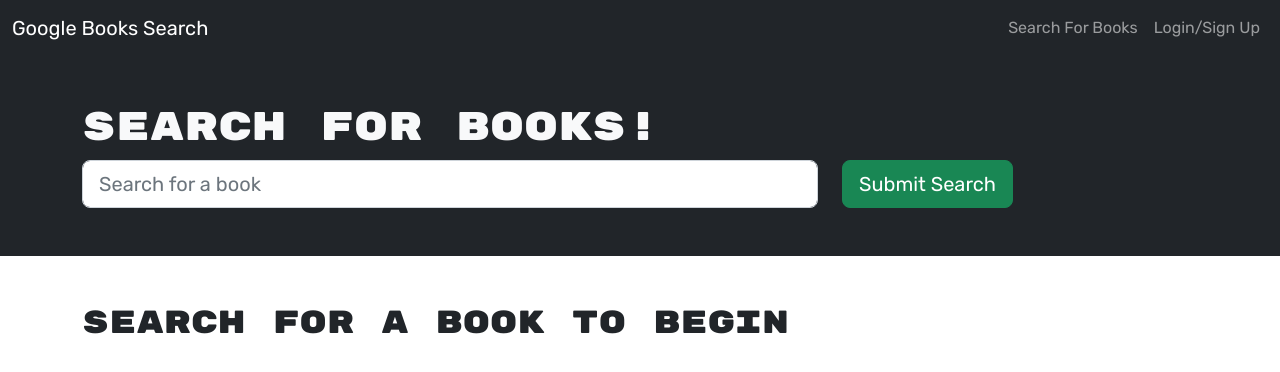
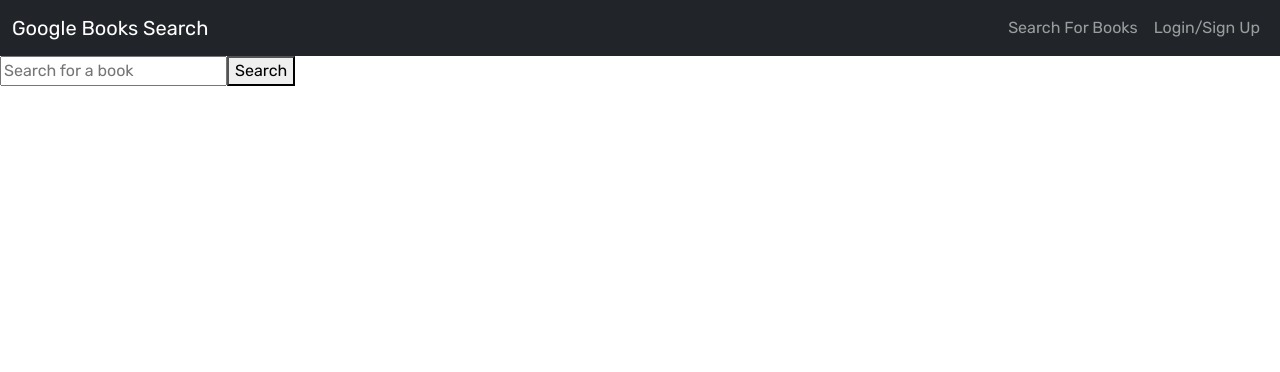
Before and after one commit to EthanForrestCarr/BookSearchEngine, a React (Vite) app in the folder client/: page / in a window 1280 px wide. Shown: the top 372 px of the page. Built offline with nearby package versions, Linux system fonts and the light colour scheme.

Commit message:
whoops.. refactored backwards. Swapped into Searchbooks.tsx page. types need fixing now.

```diff
--- a/client/src/pages/SavedBooks.tsx
+++ b/client/src/pages/SavedBooks.tsx
@@ -1,77 +1,48 @@
-import React, { useState } from 'react';
-import { useMutation } from '@apollo/client';
-import { SAVE_BOOK } from '../utils/mutations';
-import { searchGoogleBooks } from '../utils/API';
+import React from 'react';
+import { useQuery, useMutation } from '@apollo/client';
+import { GET_ME } from '../utils/queries';
+import { REMOVE_BOOK } from '../utils/mutations';
 
-const SearchBooks = () => {
-  const [searchInput, setSearchInput] = useState('');
-  const [searchResults, setSearchResults] = useState([]);
-  const [saveBook] = useMutation(SAVE_BOOK);
+const SavedBooks = () => {
+  const { loading, error, data } = useQuery(GET_ME);
+  const [removeBook] = useMutation(REMOVE_BOOK);
 
-  const handleFormSubmit = async (event: React.FormEvent<HTMLFormElement>) => {
-    event.preventDefault();
-
-    if (!searchInput) {
-      return;
-    }
-
+  const handleRemoveBook = async (bookId: string) => {
     try {
-      const response = await searchGoogleBooks(searchInput);
-      if (!response.ok) {
-        throw new Error('Something went wrong!');
-      }
-
-      const { items } = await response.json();
-      const bookData = items.map((book: any) => ({
-        bookId: book.id,
-        authors: book.volumeInfo.authors || ['No author listed'],
-        title: book.volumeInfo.title,
-        description: book.volumeInfo.description || 'No description available',
-        image: book.volumeInfo.imageLinks?.thumbnail || '',
-        link: book.volumeInfo.infoLink,
-      }));
-
-      setSearchResults(bookData);
-      setSearchInput('');
-    } catch (err) {
-      console.error(err);
-    }
-  };
-
-  const handleSaveBook = async (book: any) => {
-    try {
-      await saveBook({
-        variables: { ...book },
+      await removeBook({
+        variables: { bookId },
       });
     } catch (err) {
       console.error(err);
     }
   };
 
+  if (loading) return <p>Loading...</p>;
+  if (error) return <p>Error: {error.message}</p>;
+
+  const savedBooks = data?.me.savedBooks || [];
+
   return (
     <div>
-      <form onSubmit={handleFormSubmit}>
-        <input
-          type="text"
-          placeholder="Search for a book"
-          value={searchInput}
-          onChange={(e) => setSearchInput(e.target.value)}
-        />
-        <button type="submit">Search</button>
-      </form>
-
+      <h2>Saved Books</h2>
+      {savedBooks.length ? (
         <div>
-        {searchResults.map((book) => (
+          {savedBooks.map((book: any) => (
             <div key={book.bookId}>
               <h3>{book.title}</h3>
               <p>{book.authors.join(', ')}</p>
               <p>{book.description}</p>
-            <button onClick={() => handleSaveBook(book)}>Save Book</button>
+              <button onClick={() => handleRemoveBook(book.bookId)}>
+                Remove Book
+              </button>
             </div>
           ))}
         </div>
+      ) : (
+        <p>You have no saved books.</p>
+      )}
     </div>
   );
 };
 
-export default SearchBooks;
+export default SavedBooks;
--- a/client/src/pages/SearchBooks.tsx
+++ b/client/src/pages/SearchBooks.tsx
@@ -1,156 +1,76 @@
-import { useState, useEffect } from 'react';
-import type { FormEvent } from 'react';
-import {
-  Container,
-  Col,
-  Form,
-  Button,
-  Card,
-  Row
-} from 'react-bootstrap';
-
-import Auth from '../utils/auth';
-import { saveBook, searchGoogleBooks } from '../utils/API';
-import { saveBookIds, getSavedBookIds } from '../utils/localStorage';
-import type { Book } from '../models/Book';
-import type { GoogleAPIBook } from '../models/GoogleAPIBook';
+import React, { useState } from 'react';
+import { useMutation } from '@apollo/client';
+import { SAVE_BOOK } from '../utils/mutations';
+import { searchGoogleBooks } from '../utils/API';
 
 const SearchBooks = () => {
-  // create state for holding returned google api data
-  const [searchedBooks, setSearchedBooks] = useState<Book[]>([]);
-  // create state for holding our search field data
   const [searchInput, setSearchInput] = useState('');
+  const [searchResults, setSearchResults] = useState([]);
+  const [saveBook] = useMutation(SAVE_BOOK);
 
-  // create state to hold saved bookId values
-  const [savedBookIds, setSavedBookIds] = useState(getSavedBookIds());
-
-  // set up useEffect hook to save `savedBookIds` list to localStorage on component unmount
-  // learn more here: https://reactjs.org/docs/hooks-effect.html#effects-with-cleanup
-  useEffect(() => {
-    return () => saveBookIds(savedBookIds);
-  });
-
-  // create method to search for books and set state on form submit
-  const handleFormSubmit = async (event: FormEvent<HTMLFormElement>) => {
+  const handleFormSubmit = async (event: React.FormEvent<HTMLFormElement>) => {
     event.preventDefault();
 
     if (!searchInput) {
-      return false;
+      return;
     }
 
     try {
       const response = await searchGoogleBooks(searchInput);
-
       if (!response.ok) {
-        throw new Error('something went wrong!');
+        throw new Error('Something went wrong!');
       }
 
       const { items } = await response.json();
-
-      const bookData = items.map((book: GoogleAPIBook) => ({
+      const bookData = items.map((book: any) => ({
         bookId: book.id,
-        authors: book.volumeInfo.authors || ['No author to display'],
+        authors: book.volumeInfo.authors || ['No author listed'],
         title: book.volumeInfo.title,
-        description: book.volumeInfo.description,
+        description: book.volumeInfo.description || 'No description available',
         image: book.volumeInfo.imageLinks?.thumbnail || '',
+        link: book.volumeInfo.infoLink,
       }));
 
-      setSearchedBooks(bookData);
+      setSearchResults(bookData);
       setSearchInput('');
     } catch (err) {
       console.error(err);
     }
   };
 
-  // create function to handle saving a book to our database
-  const handleSaveBook = async (bookId: string) => {
-    // find the book in `searchedBooks` state by the matching id
-    const bookToSave: Book = searchedBooks.find((book) => book.bookId === bookId)!;
-
-    // get token
-    const token = Auth.loggedIn() ? Auth.getToken() : null;
-
-    if (!token) {
-      return false;
-    }
-
+  const handleSaveBook = async (book: any) => {
     try {
-      const response = await saveBook(bookToSave, token);
-
-      if (!response.ok) {
-        throw new Error('something went wrong!');
-      }
-
-      // if book successfully saves to user's account, save book id to state
-      setSavedBookIds([...savedBookIds, bookToSave.bookId]);
+      await saveBook({
+        variables: { ...book },
+      });
     } catch (err) {
       console.error(err);
     }
   };
 
   return (
-    <>
-      <div className="text-light bg-dark p-5">
-        <Container>
-          <h1>Search for Books!</h1>
-          <Form onSubmit={handleFormSubmit}>
-            <Row>
-              <Col xs={12} md={8}>
-                <Form.Control
-                  name='searchInput'
-                  value={searchInput}
-                  onChange={(e) => setSearchInput(e.target.value)}
-                  type='text'
-                  size='lg'
-                  placeholder='Search for a book'
-                />
-              </Col>
-              <Col xs={12} md={4}>
-                <Button type='submit' variant='success' size='lg'>
-                  Submit Search
-                </Button>
-              </Col>
-            </Row>
-          </Form>
-        </Container>
+    <div>
+      <form onSubmit={handleFormSubmit}>
+        <input
+          type="text"
+          placeholder="Search for a book"
+          value={searchInput}
+          onChange={(e) => setSearchInput(e.target.value)}
+        />
+        <button type="submit">Search</button>
+      </form>
+
+      <div>
+        {searchResults.map((book) => (
+          <div key={book.bookId}>
+            <h3>{book.title}</h3>
+            <p>{book.authors.join(', ')}</p>
+            <p>{book.description}</p>
+            <button onClick={() => handleSaveBook(book)}>Save Book</button>
+          </div>
+        ))}
       </div>
-
-      <Container>
-        <h2 className='pt-5'>
-          {searchedBooks.length
-            ? `Viewing ${searchedBooks.length} results:`
-            : 'Search for a book to begin'}
-        </h2>
-        <Row>
-          {searchedBooks.map((book) => {
-            return (
-              <Col md="4" key={book.bookId}>
-                <Card border='dark'>
-                  {book.image ? (
-                    <Card.Img src={book.image} alt={`The cover for ${book.title}`} variant='top' />
-                  ) : null}
-                  <Card.Body>
-                    <Card.Title>{book.title}</Card.Title>
-                    <p className='small'>Authors: {book.authors}</p>
-                    <Card.Text>{book.description}</Card.Text>
-                    {Auth.loggedIn() && (
-                      <Button
-                        disabled={savedBookIds?.some((savedBookId: string) => savedBookId === book.bookId)}
-                        className='btn-block btn-info'
-                        onClick={() => handleSaveBook(book.bookId)}>
-                        {savedBookIds?.some((savedBookId: string) => savedBookId === book.bookId)
-                          ? 'This book has already been saved!'
-                          : 'Save this Book!'}
-                      </Button>
-                    )}
-                  </Card.Body>
-                </Card>
-              </Col>
-            );
-          })}
-        </Row>
-      </Container>
-    </>
+    </div>
   );
 };
 
```
Lines whose indentation alone changed are shown as unchanged.
